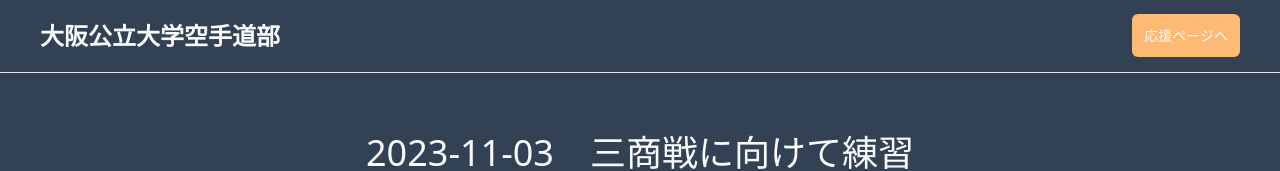
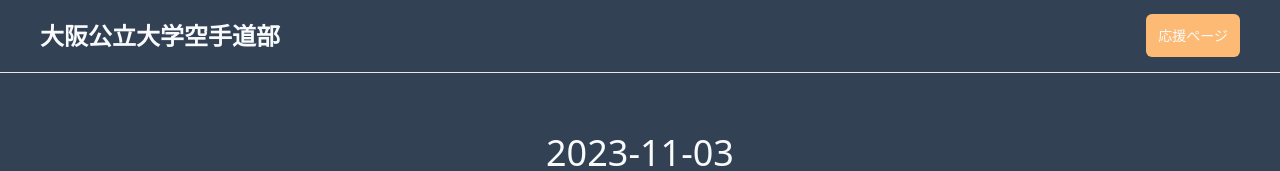
Before and after one commit to omu-karate-org/blog, a Next.js app: page /blog/list/article/2023-11-03 in a window 1280 px wide. Shown: the top 171 px of the page. Built offline with nearby package versions, Linux system fonts and the light colour scheme.

Commit message:
ヘッダーやタイトルを修正

```diff
--- a/app/Header.tsx
+++ b/app/Header.tsx
@@ -14,7 +14,7 @@ export default function Header() {
             href="https://mtaketani113.github.io/omu-karate-page/"
             className="bg-orange-300 px-3 py-3 rounded-md"
           >
-            応援ページへ
+            応援ページ
           </a>
         </nav>
       </div>
--- a/app/list/article/[date]/page.tsx
+++ b/app/list/article/[date]/page.tsx
@@ -20,7 +20,7 @@ const page = async ({ params }: { params: paramsType }) => {
     return (
         <div className="max-w-3xl mx-auto p-5">
           <h1 className="text-4xl text-center mb-10 mt-10">
-            {params.date}　{jsonData[params.date].title}
+            {params.date}<br/>{jsonData[params.date].title}
           </h1>
           <div className="text-lg leading-relaxed text-justify">
             <p className="whitespace-pre-wrap">{jsonData[params.date].description}</p>
```
